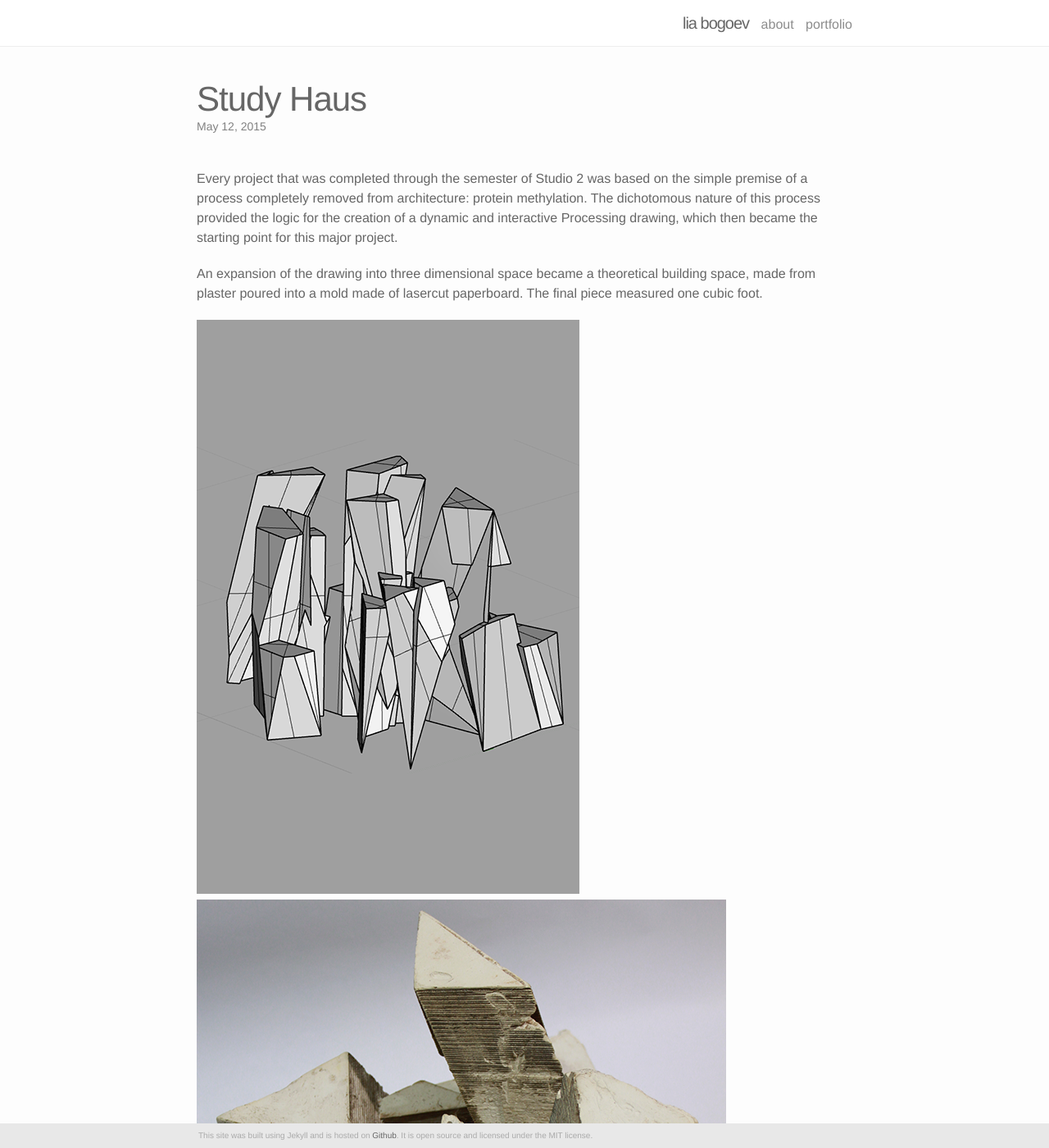
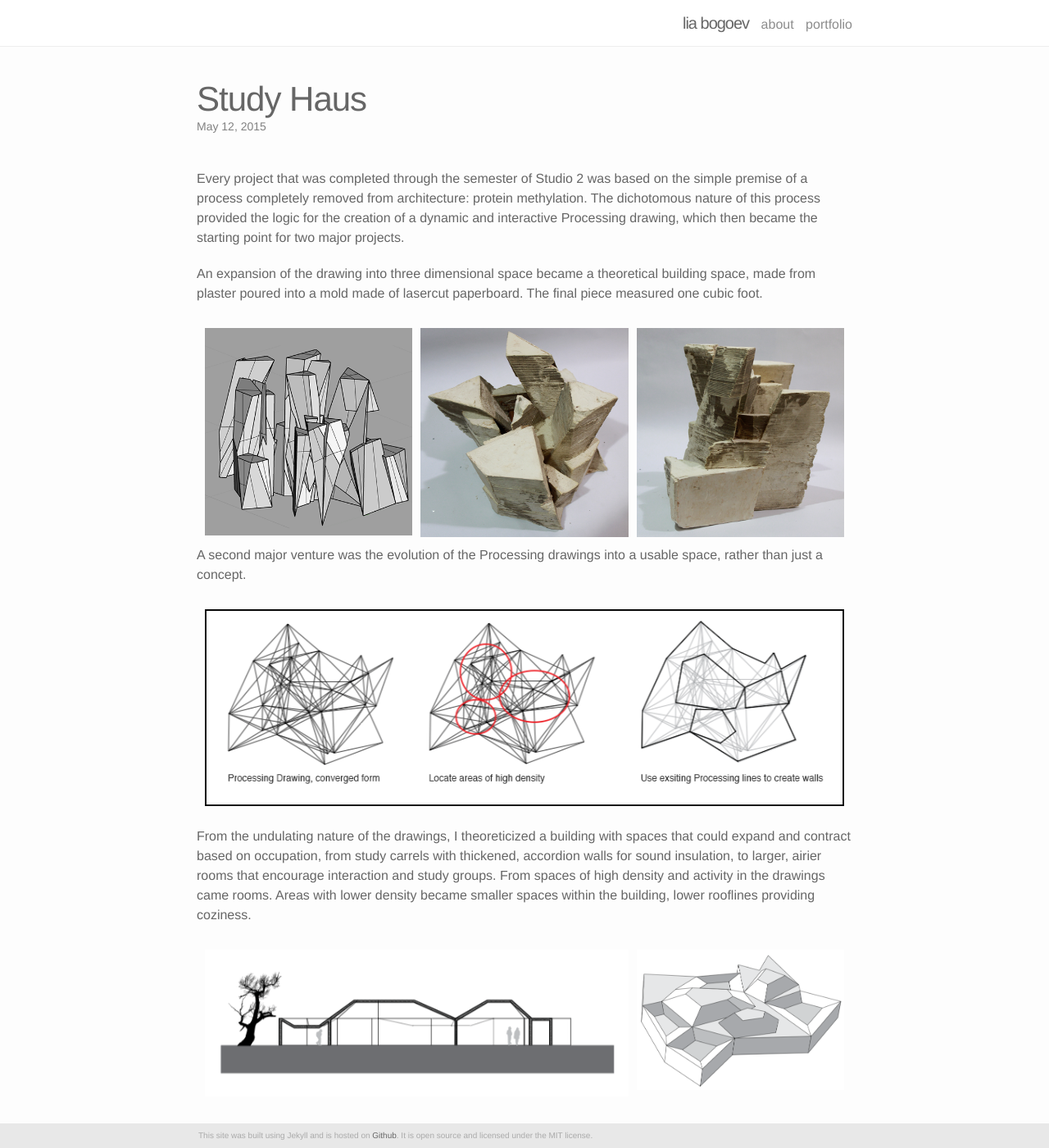
Before and after one commit to Angelo1211/bogoli.github.io, a Jekyll site: the page built from _portfolio/4_studyhaus.markdown, in a window 1280 px wide and 1400 px high. Shown: the whole window at 82% size. Built offline with Jekyll 4.4.1, drawn with Linux system fonts in a browser that asks for light colours.

Commit message:
Making progress on image layouts on portfolio pages. Just have to figure out best way to make it responsive. (updates local name and email for new computer)

```diff
--- a/_portfolio/4_studyhaus.markdown
+++ b/_portfolio/4_studyhaus.markdown
@@ -5,24 +5,25 @@ description: a compilation of projects completed for 4.112
 img: /img/portfolio/studio1.3.png
 ---
 
-Every project that was completed through the semester of Studio 2 was based on the simple premise of a process completely removed from architecture: protein methylation. The dichotomous nature of this process provided the logic for the creation of a dynamic and interactive Processing drawing, which then became the starting point for <!--two major projects.--> this major project.
+Every project that was completed through the semester of Studio 2 was based on the simple premise of a process completely removed from architecture: protein methylation. The dichotomous nature of this process provided the logic for the creation of a dynamic and interactive Processing drawing, which then became the starting point for two major projects.
 
- An expansion of the drawing into three dimensional space became a theoretical building space, made from plaster poured into a mold made of lasercut paperboard. The final piece measured one cubic foot.
+An expansion of the drawing into three dimensional space became a theoretical building space, made from plaster poured into a mold made of lasercut paperboard. The final piece measured one cubic foot.
 
-<div>
-	<img class="row small column" src="/img/portfolio/studio.CAD.png" alt="CAD Model." title="CAD model of building space."/>
-	<img class="row small column" src="/img/portfolio/studio1.3.png" alt="Aerial view." title="Aerial view of building space."/>
-	<img class="row small column" src="/img/portfolio/studio1.1.png" alt="Finished product." title="Elevation of building space."/>
+<div class="img_row">
+	<img class="col one" src="/img/portfolio/studio.CAD.png" alt="CAD Model." title="CAD model of building space."/>
+	<img class="col one" src="/img/portfolio/studio1.3.png" alt="Aerial view." title="Aerial view of building space."/>
+	<img class="col one" src="/img/portfolio/studio1.1.png" alt="Finished product." title="Elevation of building space."/>
 </div>
 
-<h3>Study Haus</h3>
+
+
 A second major venture was the evolution of the Processing drawings into a usable space, rather than just a concept.
-<div>
-	<img class="row full column" src="/img/portfolio/studio.evolution.png" alt="Evolution of building plans." title="Evolution from Processing drawing stills to building plan.">
+<div class="img_row">
+	<img class="col three" src="/img/portfolio/studio.evolution.png" alt="Evolution of building plans." title="Evolution from Processing drawing stills to building plan.">
 </div>
 From the undulating nature of the drawings, I theoreticized a building with spaces that could expand and contract based on occupation, from study carrels with thickened, accordion walls for sound insulation, to larger, airier rooms that encourage interaction and study groups. From spaces of high density and activity in the drawings came rooms. Areas with lower density became smaller spaces within the building, lower rooflines providing coziness.
 
-<div>
-	<img class="row big column" src="/img/portfolio/studio.elevation.png" alt="Elevation of building." title="Elevation of Study Haus">
-	<img class="row small column" src="/img/portfolio/studio.CAD.building.png" alt="Aerial view of building." title="Aerial of Study Haus">
+<div class="img_row">
+	<img class="col two" src="/img/portfolio/studio.elevation.png" alt="Elevation of building." title="Elevation of Study Haus">
+	<img class="col one" src="/img/portfolio/studio.CAD.building.png" alt="Aerial view of building." title="Aerial of Study Haus">
 </div>
--- a/_sass/_layout.scss
+++ b/_sass/_layout.scss
@@ -229,3 +229,39 @@
 .thumbnail a:hover span {
   display: block;
 }
+
+
+/**
+ * Portfolio pages **********************************************************
+*/
+
+$img_spacing: 5px;
+
+.img_row{
+    width: 100%;
+    height:275px;
+    overflow: hidden;
+    box-sizing:border-box;
+    padding: $img_spacing;
+}
+
+.col{
+    box-sizing: border-box;
+    padding: $img_spacing;
+    float: left;
+    vertical-align: middle;
+    max-height: 100%;
+}
+
+.one {
+    width:33.33%;
+    top:10px;
+}
+
+.two {
+    width: 66.667%;
+}
+
+.three{
+    width: 100%;
+}
```
Also changed, not shown: _portfolio/2_chair.markdown (+7 -7 lines), _portfolio/3_quackhouse.markdown (+4 -4 lines), img/portfolio/studio.CAD.png.
